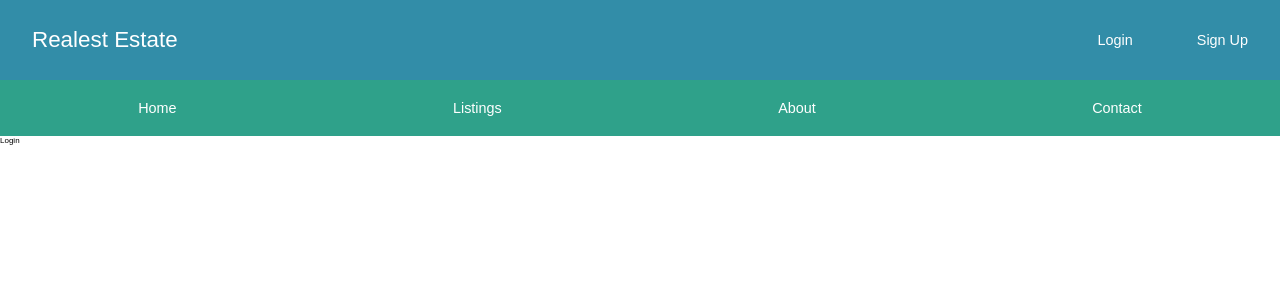
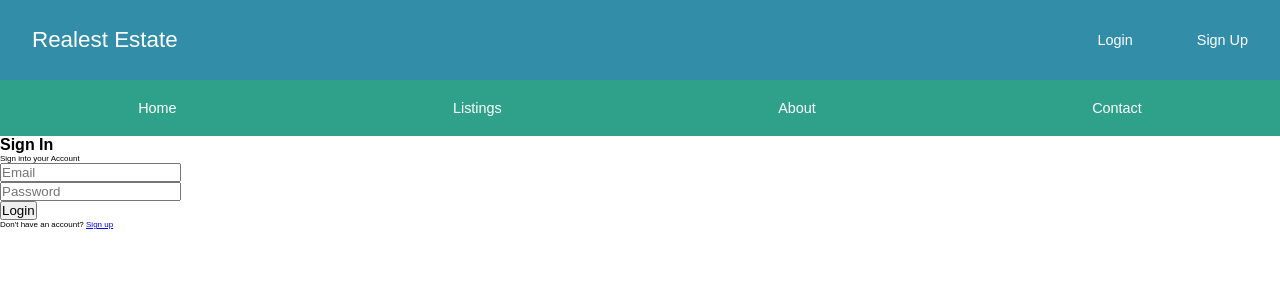
Before and after one commit to meekkaran/Real-Estate-App, a React (Create React App) app in the folder frontend/: page /login in a window 1280 px wide. Shown: the top 300 px of the page. Built offline with nearby package versions, Linux system fonts and the light colour scheme.

Commit message:
working on login and signup page

```diff
--- a/frontend/package.json
+++ b/frontend/package.json
@@ -9,6 +9,7 @@
     "axios": "^1.3.4",
     "react": "^18.2.0",
     "react-dom": "^18.2.0",
+    "react-helmet": "^6.1.0",
     "react-redux": "^8.0.5",
     "react-router-dom": "^6.9.0",
     "react-scripts": "5.0.1",
--- a/frontend/src/actions/alert.js
+++ b/frontend/src/actions/alert.js
@@ -1,12 +1,12 @@
-import { v4 as uuid } from "uuid";
-import { SET_ALERT, REMOVE_ALERT } from "./types";
+import { v4 as uuid } from 'uuid';
+import { SET_ALERT, REMOVE_ALERT } from './types';
 
-export const setAlert = (msg, alertType, timeOut = 5000) => dispatch =>{
+export const setAlert = (msg, alertType, timeout = 5000) => dispatch => {
     const id = uuid();
     dispatch({
         type: SET_ALERT,
-        payload: {msg, alertType, id}
+        payload: { msg, alertType, id }
     });
 
-    setTimeout(() => dispatch({type: REMOVE_ALERT, payload: id}), timeout);
+    setTimeout(() => dispatch({ type: REMOVE_ALERT, payload: id }), timeout);
 }
--- a/frontend/src/actions/auth.js
+++ b/frontend/src/actions/auth.js
@@ -6,59 +6,63 @@
     LOGIN_SUCCESS,
     LOGIN_FAIL,
     LOGOUT
-} from './types'
+} from './types';
 
 export const login = (email, password) => async dispatch => {
     const config = {
-        headers:{
+        headers: {
+            'Content-Type': 'application/json'
+        }
+    };
+
+    const body = JSON.stringify({ email, password });
+
+    try {
+        const res = await axios.post(`${process.env.REACT_APP_API_URL}/api/token/`, body, config);
+
+        dispatch({
+            type: LOGIN_SUCCESS,
+            payload: res.data
+        });
+
+        dispatch(setAlert('Authenticated successfully', 'success'));
+    } catch (err) {
+        dispatch({
+            type: LOGIN_FAIL
+        });
+
+        dispatch(setAlert('Error Authenticating', 'error'));
+    }
+};
+
+export const signup = ({ name, email, password, password2 }) => async dispatch => {
+    const config = {
+        headers: {
             'Content-Type': 'application/json'
         }
     }
-    const body = JSON.stringify({email,password});
+
+    const body = JSON.stringify({ name, email, password, password2 });
 
     try {
-        const res= await axios.post('http://localhost:8000/api/token/', body, config);
+        const res = await axios.post(`${process.env.REACT_APP_API_URL}/api/accounts/signup`, body, config);
 
         dispatch({
-            type:LOGIN_SUCCESS,
+            type: SIGNUP_SUCCESS,
             payload: res.data
         });
-        dispatch(setAlert('Authenticated successfully', 'success'));
-    } catch (error) {
+
+        dispatch(login(email, password));
+    } catch (err) {
         dispatch({
-            type:LOGIN_FAIL
+            type: SIGNUP_FAIL
         });
+
         dispatch(setAlert('Error Authenticating', 'error'));
-
-    }
-}
-
-export const signup = ({ name, email, password, password2}) => async dspatch => {
-    const config = {
-        headers:{
-            'Content-Type': 'application/json'
-        }
-    }
-    const body = JSON.stringify({name, email, password, password2});
-
-    try {
-        const res= await axios.post('http://localhost:8000/api/accounts/signup', body, config);
-
-        dispatch({
-            type:SIGNUP_SUCCESS,
-            payload: res.data
-        });
-        dispatch(login(email,password));
-    } catch (error) {
-        dispatch({
-            type:SIGNUP_FAIL
-        });
-        dispatch(setAlert('Error Authenticating', 'error'));
-
     }
 };
 
 export const logout = () => dispatch => {
-    dispatch(setAlert('logout successful', 'success'));
-    dispatch({type:LOGOUT});
+    dispatch(setAlert('logout successful.', 'success'));
+    dispatch({ type: LOGOUT });
 }
--- a/frontend/src/components/Navbar.js
+++ b/frontend/src/components/Navbar.js
@@ -1,11 +1,11 @@
 import React, { Fragment } from 'react';
 import { Link, NavLink } from 'react-router-dom';
-import { connect } from "react-redux";
-import { logout } from "../actions/auth";
+import { connect } from 'react-redux';
+import { logout } from '../actions/auth';
 import Alert from './Alert';
 import PropTypes from 'prop-types';
 
-const  navbar = ({auth: {isAuthenticated, loading}, logout }) => {
+const navbar = ({ auth: { isAuthenticated, loading }, logout }) => {
     const authLinks = (
         <a className='navbar__top__auth__link' onClick={logout} href='#!'>Logout</a>
     );
@@ -13,7 +13,7 @@
     const guestLinks = (
         <Fragment>
             <Link className='navbar__top__auth__link' to='/login'>Login</Link>
-            <Link className='navbar__top__auth__link' to='/login'>Sign Up</Link>
+            <Link className='navbar__top__auth__link' to='/signup'>Sign Up</Link>
         </Fragment>
     );
 
@@ -25,7 +25,7 @@
                         <Link className='navbar__top__logo__link' to='/'>Realest Estate</Link>
                     </div>
                     <div className='navbar__top__auth'>
-                        { !loading && (<Fragment>{isAuthenticated ? authLinks : guestLinks}</Fragment>)}
+                        { !loading && (<Fragment>{ isAuthenticated ? authLinks : guestLinks }</Fragment>) }
                     </div>
                 </div>
                 <div className='navbar__bottom'>
@@ -43,18 +43,18 @@
                     </li>
                 </div>
             </nav>
-            <Alert/>
+            <Alert />
         </Fragment>
-    )
+    );
 };
 
-navbar.PropTypes = {
-    logout:PropTypes.func.isRequired,
+navbar.propTypes = {
+    logout: PropTypes.func.isRequired,
     auth: PropTypes.object.isRequired
 }
 
-const mapStateToProps = state =>({
+const mapStateToProps = state => ({
     auth: state.auth
 });
 
-export default connect(mapStateToProps, {logout })(navbar);
+export default connect(mapStateToProps, { logout })(navbar);
--- a/frontend/src/containers/Login.js
+++ b/frontend/src/containers/Login.js
@@ -1,9 +1,73 @@
-import React from 'react'
+import React, { useState } from 'react';
+import { Link, Redirect } from 'react-router-dom';
+import { Helmet } from "react-helmet";
+import { connect } from "react-redux";
+import PropTypes from 'prop-types';
+import { login } from "../actions/auth";
 
-const  Login = () => {
+const  Login = ({ login, isAuthenticated }) => {
+    const [formData, setFormData] = useState({
+        email:'',
+        password:'',
+    });
+
+    const { email,password } = formData;
+
+    const onChange = e => setFormData({ ...formData, [e.target.name]: e.target.value});
+
+    const onSubmit = e => {
+        e.preventDefault();
+
+        login(email, password);
+    };
+
+    if (isAuthenticated)
+        return <Redirect to='/' />
+
     return (
-        <div>Login</div>
+        <div className='auth'>
+            <Helmet>
+                <title>Realest Estate - Login</title>
+                <meta
+                    name='description'
+                    content='login page'
+                />
+            </Helmet>
+            <h1 className='auth__title'>Sign In</h1>
+            <p className='auth__lead'>Sign into your Account</p>
+            <form className='auth_form' onSubmit={e => onSubmit(e)}>
+                <div className='auth__fotm__group'>
+                    <input className='auth__form__input' type='email' placeholder='Email' name='email' value={email} onChange={e => onChange(e)} required />
+                </div>
+                <div className='auth__fotm__group'>
+                    <input
+                        className='auth__form__input'
+                        type='password'
+                        placeholder='Password'
+                        name='password'
+                        value={password}
+                        onChange={e => onChange(e)}
+                        minLength='6'
+                    />
+                </div>
+                <button className='auth__form__button'>Login</button>
+            </form>
+            <p className='auth__authtext'>
+                Don't have an account? <Link className='auth__authtext__link' to='/signup'>Sign up</Link>
+            </p>
+        </div>
     );
-}
+};
 
-export default Login
+Login.PropTypes ={
+    login:PropTypes.func.isRequired,
+    isAuthenticated: PropTypes.bool
+};
+
+const mapStateToProps = state => ({
+    isAuthenticated: state.auth.isAuthenticated
+})
+
+
+
+export default connect(mapStateToProps, {})(Login);
```
Also changed, not shown: 1 other file (tests, documents, lock files or other folders).
